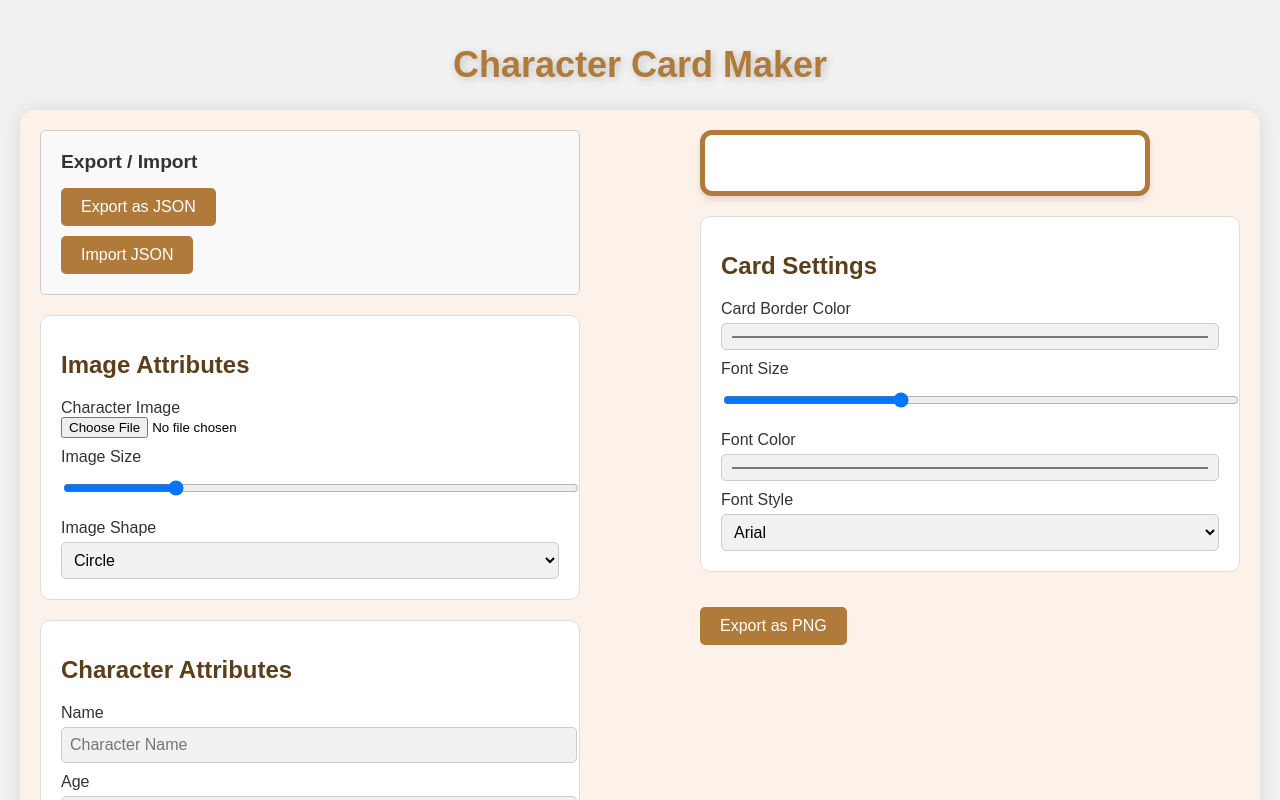
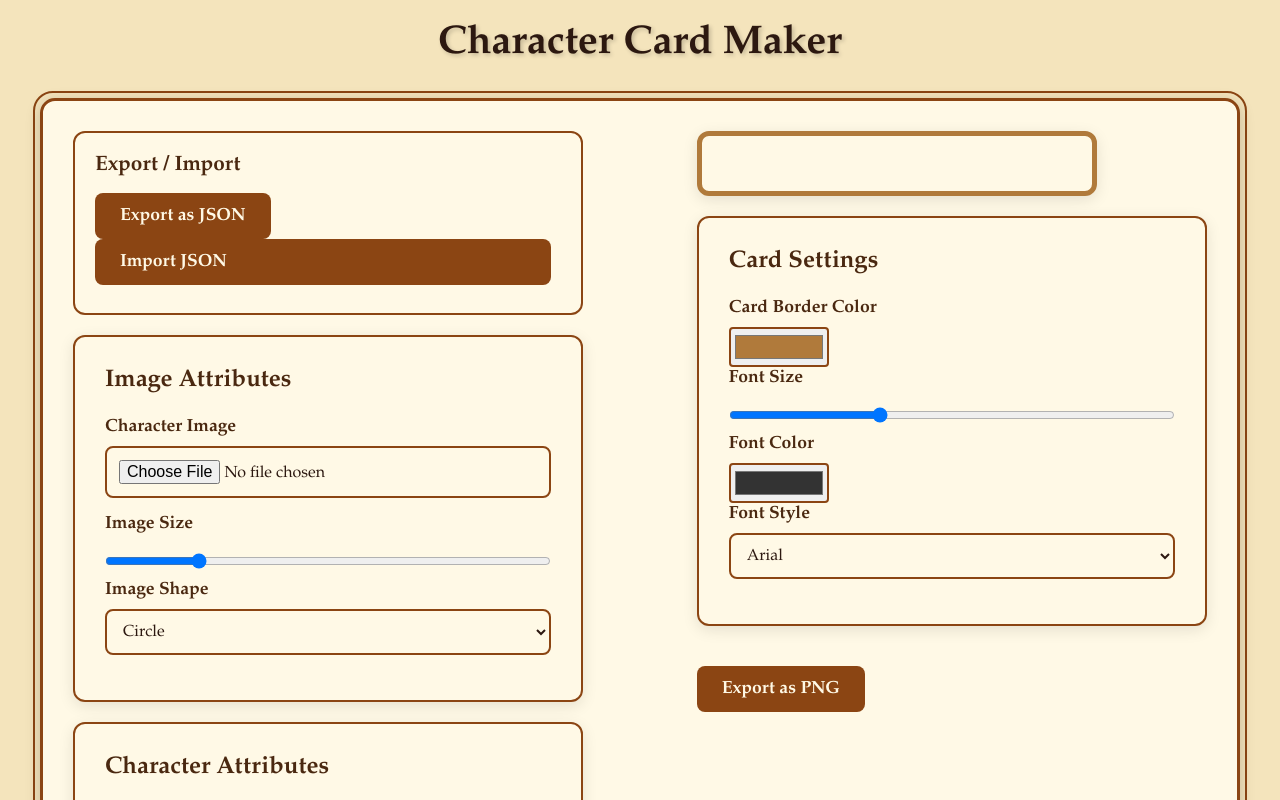
Before and after one commit to ahmadzaid1/ahmadzaid1.github.io, a plain HTML site: page cardMakerTool/cardMaker.html in a window 1280 px wide. Shown: the top 800 px of the page. Drawn offline with nearby package versions, Linux system fonts and the light colour scheme.

Commit message:
Update styles.css

```diff
--- a/cardMakerTool/styles.css
+++ b/cardMakerTool/styles.css
@@ -1,72 +1,102 @@
+* {
+    margin: 0;
+    padding: 0;
+    box-sizing: border-box;
+    font-family: 'Palatino', 'Times New Roman', serif;
+}
+
 body {
-    font-family: Arial, sans-serif;
-    background-color: #f1f1f1;
-    margin: 0;
     padding: 20px;
+    background: #f4e4bc;
+    color: #2c1810;
+    background-blend-mode: multiply;
+}
+
+.header {
+    text-align: center;
+    margin-bottom: 30px;
+}
+
+h1 {
+    font-size: 2.5em;
+    color: #2c1810;
+    text-shadow: 2px 2px 4px rgba(0, 0, 0, 0.2);
+    margin-bottom: 30px;
 }
 
 .container {
+    max-width: 1200px;
+    margin: 0 auto;
     display: flex;
     justify-content: space-between;
-    max-width: 1200px;
-    margin: 0 auto;
-    background: #fdf2e9;
+    background-color: #fff9e6;
+    padding: 30px;
     border-radius: 15px;
-    padding: 20px;
-    box-shadow: 0 0 20px rgba(0, 0, 0, 0.1);
+    border: 3px solid #8b4513;
+    box-shadow: 0 4px 15px rgba(0, 0, 0, 0.2);
     gap: 40px;
+    position: relative;
+}
+
+.container::before {
+    content: '';
+    position: absolute;
+    top: -10px;
+    left: -10px;
+    right: -10px;
+    bottom: -10px;
+    border: 2px solid #8b4513;
+    border-radius: 20px;
+    z-index: -1;
 }
 
 .form-section {
     width: 45%;
 }
 
-/* Header section */
-.header {
-    text-align: center;
-    margin-bottom: 20px;
+.card-preview {
+    width: 45%;
 }
 
-h1 {
-    font-size: 36px;
-    color: #b07a3b;
-    text-shadow: 2px 2px 8px rgba(0, 0, 0, 0.2);
+/* Section Styling */
+.section {
+    margin-bottom: 20px;
+    padding: 30px;
+    background: #fff9e6;
+    border: 2px solid #8b4513;
+    border-radius: 12px;
+    box-shadow: 0 4px 15px rgba(0, 0, 0, 0.1);
 }
 
-/* Form sections */
 .section-title {
-    font-size: 24px;
-    color: #5c3e1a;
-    margin-top: 15px;
+    color: #4a2810;
+    font-size: 1.5em;
+    margin-bottom: 20px;
+    font-weight: bold;
 }
 
-.section {
-    margin-bottom: 20px;
-    padding: 20px;
-    border: 1px solid #ddd;
-    border-radius: 10px;
-    background-color: #fff;
-}
-
+/* Form Elements */
 label {
-    font-size: 16px;
-    color: #333;
     display: block;
-    margin-top: 10px;
+    margin-bottom: 8px;
+    color: #4a2810;
+    font-weight: bold;
+    font-size: 1.1em;
 }
 
 input[type="text"],
+input[type="file"],
 select,
-textarea,
-input[type="color"],
-input[type="range"] {
+textarea {
     width: 100%;
-    padding: 8px;
-    margin-top: 5px;
-    font-size: 16px;
-    border: 1px solid #ccc;
-    border-radius: 5px;
-    background-color: #f1f1f1;
+    padding: 12px;
+    margin-bottom: 15px;
+    background-color: #fff9e6;
+    border: 2px solid #8b4513;
+    border-radius: 8px;
+    color: #2c1810;
+    font-size: 1em;
+    transition: all 0.3s ease;
 }
 
 textarea {
@@ -74,143 +104,131 @@ textarea {
     resize: vertical;
 }
 
-/* Preview card */
-.card-preview {
-    width: 45%;
+input[type="range"] {
+    width: 100%;
+    margin: 10px 0;
 }
 
-/* Updated card styles */
-.card {
-    background-color: white;
-    padding: 0;
-    border-radius: 12px;
-    max-width: 400px;
-    margin-bottom: 20px;
-    box-shadow: 0 4px 6px rgba(0, 0, 0, 0.1);
-    overflow: hidden;
-    font-family: -apple-system, BlinkMacSystemFont, "Segoe UI", Roboto, sans-serif;
+input[type="color"] {
+    width: 100px;
+    height: 40px;
+    padding: 2px;
+    border: 2px solid #8b4513;
+    border-radius: 4px;
 }
 
-/* Vertical split layout */
+/* Card Preview */
+.card {
+    background-color: #fff9e6;
+    padding: 20px;
+    border: 5px solid #8b4513;
+    border-radius: 12px;
+    box-shadow: 0 4px 15px rgba(0, 0, 0, 0.1);
+    margin-bottom: 20px;
+}
+
 #vertical-split-layout {
     display: flex;
-    flex-direction: row; /* Side-by-side layout */
-    min-height: 100%;
+    gap: 20px;
 }
 
-.image-container {
-    flex: 1;
-    background-color: #f5f5f5;
-    padding: 10px;
-    display: flex;
-    justify-content: center;
-    align-items: center;
+#preview-image,
+#stack-preview-image {
+    border: 2px solid #8b4513;
+    border-radius: 8px;
+    max-width: 100%;
+    height: auto;
 }
 
-#preview-image, #stack-preview-image {
-    width: 100%;
-    height: auto;
-    max-height: 400px; /* Set max height for image */
-    object-fit: cover;
-    display: block;
+/* Preview Text */
+#preview-name {
+    font-size: 1.8em;
+    color: #4a2810;
+    margin-bottom: 15px;
+    font-weight: bold;
 }
 
-.content-container {
-    flex: 1;
-    padding: 24px;
+#preview-age,
+#preview-race,
+#preview-appearance,
+#preview-overview,
+#preview-goals {
+    color: #2c1810;
+    margin: 10px 0;
+    line-height: 1.6;
 }
 
-/* Text styles */
-#preview-name, #stack-preview-name {
-    font-size: 24px;
-    font-weight: 600;
-    color: #333;
-    margin: 0 0 16px 0;
-}
-
-.character-meta {
-    margin-bottom: 24px;
-}
-
-#preview-age, #preview-race,
-#stack-preview-age, #stack-preview-race {
-    font-size: 14px;
-    color: #666;
-    margin: 4px 0;
-}
-
-.preview-section-header {
-    font-size: 18px;
-    font-weight: 600;
-    color: #333;
-    margin: 24px 0 8px 0;
-}
-
-#preview-appearance, #preview-overview, #preview-goals,
-#stack-preview-appearance, #stack-preview-overview, #stack-preview-goals {
-    margin: 0 0 16px 0;
-    line-height: 1.5;
-    color: #444;
-}
-
-/* Buttons and other elements */
-.button {
-    display: inline-block;
-    padding: 10px 20px;
-    font-size: 16px;
-    color: #fff;
-    background-color: #b07a3b;
-    border: none;
-    border-radius: 5px;
-    cursor: pointer;
-    transition: background-color 0.3s ease;
-    margin-top: 15px;
-}
-
-.button:hover {
-    background-color: #a06534;
-}
-
-#character-race-other {
-    margin-top: 5px;
-    transition: all 0.3s ease-in-out;
-}
-
+/* Export/Import Section */
 #export-import-section {
+    background-color: #fff9e6;
+    padding: 20px;
+    border: 2px solid #8b4513;
+    border-radius: 12px;
     margin-bottom: 20px;
-    border: 1px solid #ccc;
-    padding: 20px;
-    border-radius: 5px;
-    background-color: #f9f9f9;
 }
 
 #export-import-section h3 {
-    margin-top: 0;
+    color: #4a2810;
     margin-bottom: 15px;
-    font-size: 1.2em;
-    color: #333;
+    font-size: 1.3em;
 }
 
-#export-btn,
-#import-label {
-    display: inline-block;
-    padding: 10px 20px;
-    font-size: 16px;
-    color: #fff;
-    background-color: #b07a3b;
+/* Buttons */
+button,
+#import-label,
+#export-btn {
+    background-color: #8b4513;
+    color: #fff9e6;
     border: none;
-    border-radius: 5px;
+    padding: 12px 25px;
+    border-radius: 8px;
     cursor: pointer;
-    transition: background-color 0.3s ease;
+    font-size: 1.1em;
+    font-weight: bold;
+    transition: all 0.3s ease;
     margin-right: 10px;
 }
 
-#export-btn:hover,
-#import-label:hover {
-    background-color: #a06534;
+button:hover,
+#import-label:hover,
+#export-btn:hover {
+    background-color: #6b3410;
+    transform: translateY(-2px);
 }
 
-/* Responsive adjustments */
+#export-png {
+    margin-top: 20px;
+}
+
+/* Icon Selection */
+.icon-select {
+    margin-bottom: 15px;
+}
+
+.icon-select label {
+    display: inline-block;
+    margin-right: 15px;
+    cursor: pointer;
+}
+
+.icon-select input[type="radio"] {
+    display: none;
+}
+
+.icon-select i {
+    font-size: 24px;
+    padding: 10px;
+    border: 2px solid transparent;
+    border-radius: 5px;
+    color: #8b4513;
+}
+
+.icon-select input[type="radio"]:checked + i {
+    border-color: #8b4513;
+    background-color: #fff3d4;
+}
+
+/* Responsive Design */
 @media (max-width: 1024px) {
     .container {
         flex-direction: column;
@@ -221,15 +239,7 @@ textarea {
         width: 100%;
     }
 
-    .card {
-        margin: 20px auto;
-    }
-
     #vertical-split-layout {
         flex-direction: column;
     }
-
-    .image-container {
-        margin-bottom: 20px;
-    }
 }
```
